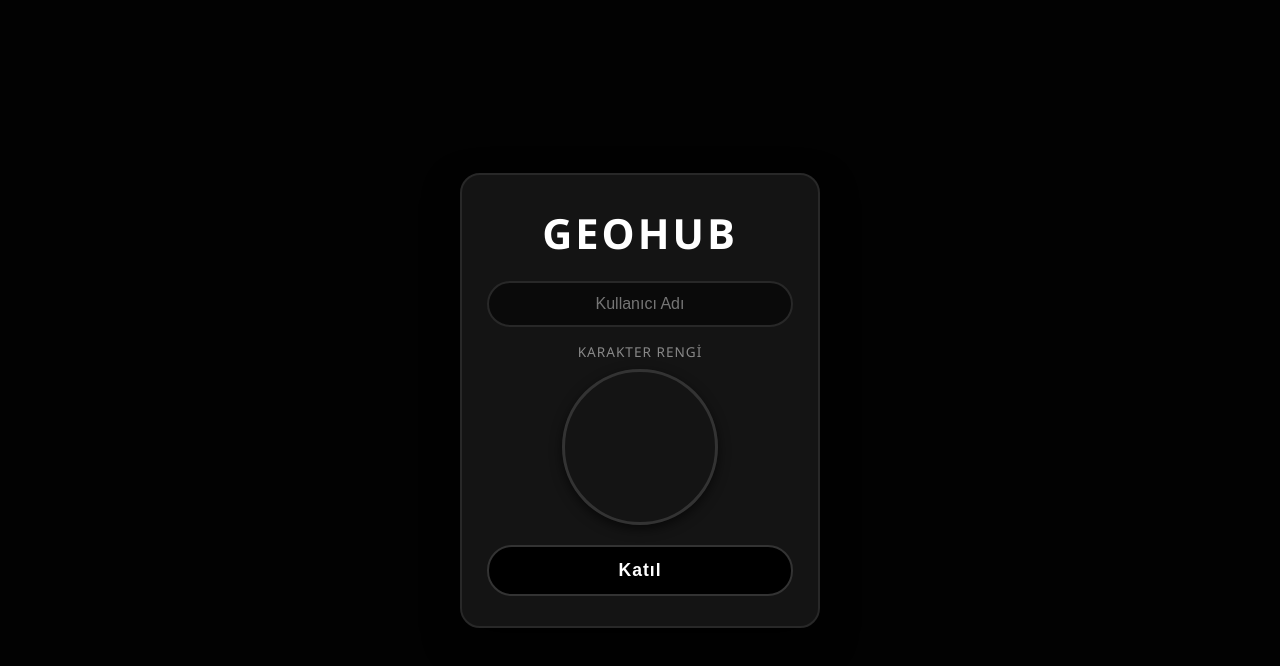
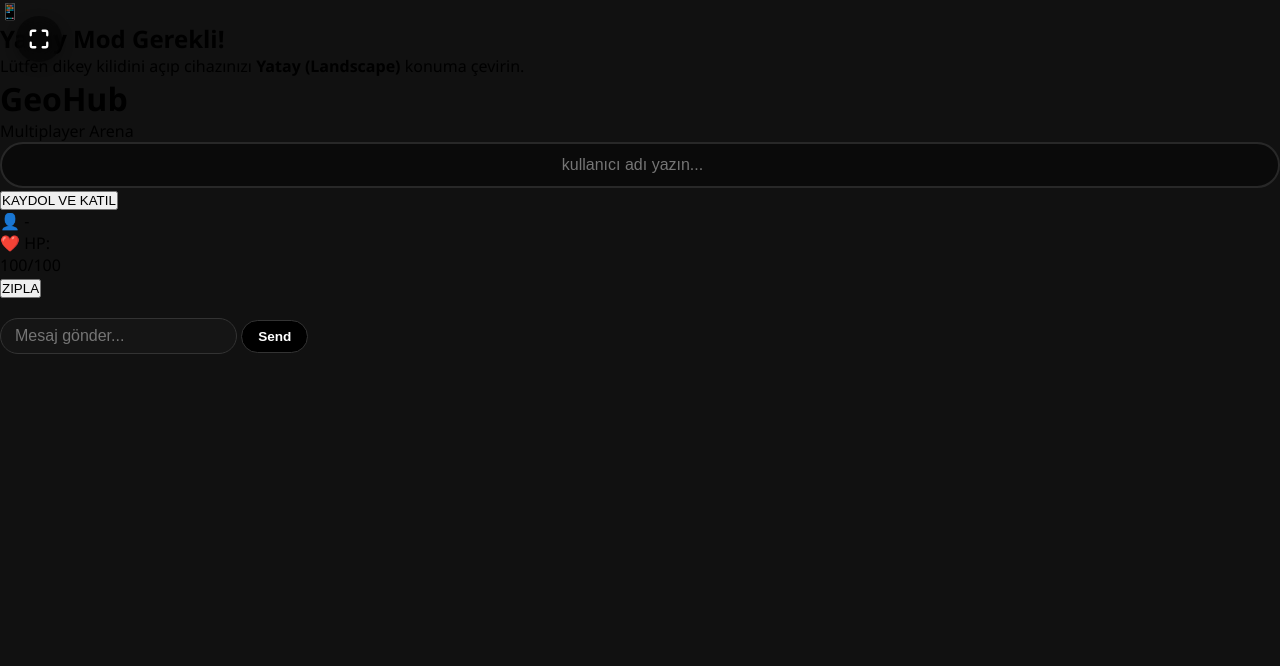
Before and after one commit to noodomie/geohub, a website: page public/index.html in a window 1280 px wide. Drawn offline with nearby package versions, Linux system fonts and the light colour scheme; no server answers; a script that the page names is missing.

Commit message:
Update index.html

```diff
--- a/public/index.html
+++ b/public/index.html
@@ -2,61 +2,61 @@
 <html lang="tr">
 <head>
   <meta charset="UTF-8">
-    <meta name="viewport" content="width=device-width, initial-scale=1.0, maximum-scale=1.0, user-scalable=no">
-    <title>GeoHub - Multiplayer</title>
+  <meta name="viewport" content="width=device-width, initial-scale=1.0, maximum-scale=1.0, user-scalable=no, viewport-fit=cover">
+  <title>GeoHub - Multiplayer Cyber Arena</title>
   <link rel="stylesheet" href="style.css">
-
-    <script src="/three.min.js"></script>
+  <script src="https://cdnjs.cloudflare.com/ajax/libs/three.js/r128/three.min.js"></script>
+  <script src="https://cdnjs.cloudflare.com/ajax/libs/nipplejs/0.9.0/nipplejs.min.js"></script>
   <script src="/socket.io/socket.io.js"></script>
 </head>
 <body>
 
-    <div id="login-screen" class="overlay">
-        <div class="login-box">
-            <h1>GEOHUB</h1>
-            <div class="input-group">
-                <input type="text" id="username-input" placeholder="Kullanıcı Adı" minlength="3" maxlength="16" autocomplete="off">
-            </div>
-            <div class="color-picker-container">
-                <span class="color-label">Karakter Rengi</span>
-                <canvas id="color-wheel" width="150" height="150"></canvas>
-            </div>
-            <button id="play-button">Katıl</button>
-            <div id="error-message" class="error-msg"></div>
+  <div id="landscape-warning">
+    <div class="warning-box">
+      <div class="rotate-phone-icon">📱</div>
+      <h2>Yatay Mod Gerekli!</h2>
+      <p>Lütfen dikey kilidini açıp cihazınızı <strong>Yatay (Landscape)</strong> konuma çevirin.</p>
     </div>
   </div>
 
-    <div id="game-ui" class="hidden">
-        <div id="ui-bar">
-            <button id="btn-chat" class="ui-bar-btn" title="Sohbet">
-                <svg width="22" height="22" viewBox="0 0 24 24" fill="none" stroke="currentColor" stroke-width="2.5" stroke-linecap="round" stroke-linejoin="round">
-                    <path d="M21 15a2 2 0 0 1-2 2H7l-4 4V5a2 2 0 0 1 2-2h14a2 2 0 0 1 2 2z"></path>
-                </svg>
-            </button>
-        </div>
-
-        <div id="chat-panel" class="side-panel closed">
-            <div class="panel-header">
-                <h3>Sohbet</h3>
-                <button id="chat-close" class="panel-close">&times;</button>
-            </div>
-            <div id="chat-messages"></div>
-            <div class="panel-input-area">
-                <input type="text" id="chat-input" placeholder="Mesaj" autocomplete="off">
-                <button id="chat-send">Gönder</button>
+  <div id="login-container">
+    <div class="login-card">
+      <h1 class="logo-text">GeoHub</h1>
+      <p class="subtitle">Multiplayer Arena</p>
+      <input type="text" id="username-input" placeholder="kullanıcı adı yazın..." autocomplete="off" maxlength="12">
+      <button id="join-btn">KAYDOL VE KATIL</button>
+      <div id="login-error" class="error-msg"></div>
     </div>
   </div>
 
-        <div id="joystick-container">
-            <div id="joystick-base">
-                <div id="joystick-thumb"></div>
+  <div id="game-container">
+    <div id="canvas-container"></div>
+
+    <div id="my-hud">
+      <div class="hud-item"><span class="icon">👤</span> <span id="hud-name">-</span></div>
+      <div class="hud-item">
+        <span class="icon">❤️</span> HP:
+        <div class="hud-bar-bg">
+          <div id="hud-hp-fill" style="width: 100%;"></div>
+        </div>
+        <span id="hud-hp-text">100</span>/100
       </div>
     </div>
 
-        <button id="jump-button">Zıpla</button>
+    <div id="nametag-overlay-container"></div>
+
+    <div id="joystick-zone"></div>
+
+    <button id="jump-btn">ZIPLA</button>
+
+    <div id="chat-container">
+      <div id="chat-messages"></div>
+      <div class="chat-input-row">
+        <input type="text" id="chat-input" placeholder="Mesaj gönder..." autocomplete="off">
+        <button id="chat-send">Send</button>
       </div>
-
-    <canvas id="game-canvas"></canvas>
+    </div>
+  </div>
 
   <script src="game.js"></script>
 </body>
```
Lines whose indentation alone changed are shown as unchanged.
